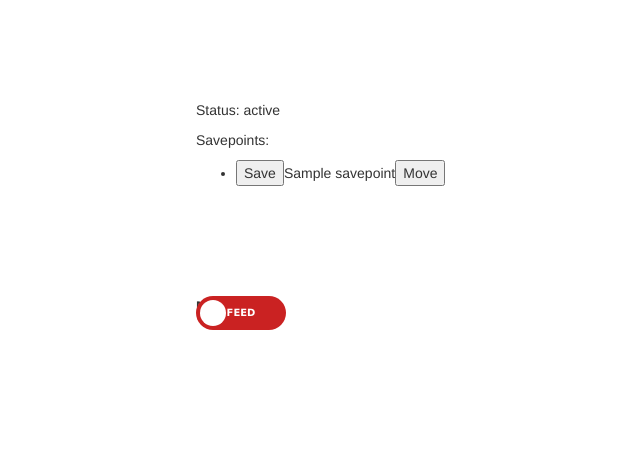
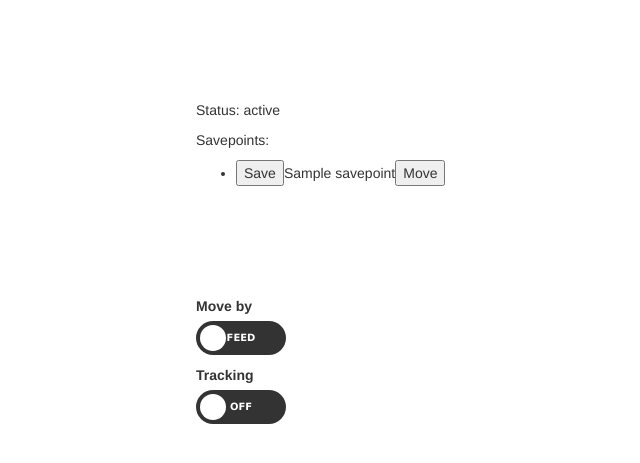
Before and after one commit to danielwould/robocamera, a Flask app: template web-ui/templates/index.html in a window 1280 px wide. Shown: the top 463 px of the page, without its empty margins (209-849 px from the left). Run offline with Flask 2, Linux system fonts and the light colour scheme; the template is opened without the code that fills it: most values are stand-ins (such as "Sample title", 1, 10 or a date in 2020); some libraries are stand-ins or nearby versions.

Commit message:
wiring up more toggles and options

```diff
--- a/web-ui/main.py
+++ b/web-ui/main.py
@@ -8,7 +8,7 @@ import socket
 import select
 import json
 
-HOST = '192.168.86.238'
+HOST = '192.168.86.37'
 SOCKET_LIST = []
 RECV_BUFFER = 4096
 PORT = 9009
@@ -23,7 +23,15 @@ def index():
     print("homepage")
     status=send_camera_request(json.dumps({"request":"status"}))
     savepoints= send_camera_request(json.dumps({"request":"savepoints"}))
-    return render_template('index.html', status_text=status, savepoints=savepoints)
+    toggle_state = send_camera_request(json.dumps({"request":"toggles"}))
+
+    print(toggle_state)
+    if toggle_state["move_mode"] == 1:
+        move_state="checked"
+    else:
+        move_state=""
+    values = send_camera_request(json.dumps({"request":"values"}))
+    return render_template('index.html', status_text=status, savepoints=savepoints, move_toggle=move_state, tracking_toggle="")
 
 
 @app.route("/save_savepoint" , methods = ['POST'])
@@ -33,11 +41,20 @@ def save_waypoint():
     response = send_camera_request(json.dumps({"update":"storepoint","savepoint_id":savepoint_id}))
     return response
 
-@app.route("/move_to_savepoint" , methods = ['POST'])
-def move_to_waypoint():
+@app.route("/toggle_moveby" , methods = ['POST'])
+def toggle_move_mode():
     data = request.get_json()
-    savepoint_id = data['savepoint_id']
-    response = send_camera_request(json.dumps({"action":"movepoint","savepoint_id":savepoint_id}))
+    state = data['state']
+    print("toggle state {}".format(state))
+    response = send_camera_request(json.dumps({"toggle":"move_mode"}))
+    return response
+
+@app.route("/toggle_tracking" , methods = ['POST'])
+def toggle_tracking():
+    data = request.get_json()
+    state = data['state']
+    print("toggle state {}".format(state))
+    response = send_camera_request(json.dumps({"toggle":"tracking_mode"}))
     return response
 
 
--- a/web-ui/static/css/toggles.css
+++ b/web-ui/static/css/toggles.css
@@ -14,7 +14,7 @@
     left: 0;
     right: 0;
     bottom: 0;
-    background-color: #ca2222;
+    background-color: #333333;
     -webkit-transition: .4s;
     transition: .4s;
   }
@@ -32,7 +32,7 @@
   }
 
   input:checked + .slider {
-    background-color: #2ab934;
+    background-color: #ffcc33;
   }
 
   input:focus + .slider {
@@ -62,6 +62,11 @@
     font-family: Verdana, sans-serif;
   }
 
+  .label-block {
+    display: block;
+    margin-bottom: 5px;
+  }
+
   input:checked+ .slider .on
   {display: block;}
 
--- a/web-ui/templates/index.html
+++ b/web-ui/templates/index.html
@@ -26,13 +26,25 @@
     </div>
     <div class=container id=toggles>
       <!-- Rounded switch -->
-      <label class="switch">
-        <input type="checkbox">
-         <label for="movetype">Move By</label>
+      <label class="label-block" for="moveby">Move by</label>
+      <label class="switch" id="moveby">
+        <input type="checkbox" onclick='handleMoveBy(this);' {{ move_toggle }}>
+
          <div class="slider round">
           <!--ADDED HTML -->
           <span class="on">TIME</span>
           <span class="off">FEED</span>
+          <!--END-->
+         </div>
+      </label>
+      <label class="label-block" for="tracking">Tracking</label>
+      <label class="switch" id="tracking">
+        <input type="checkbox" onclick='handleTracking(this);' {{ tracking_toggle }}>
+
+         <div class="slider round">
+          <!--ADDED HTML -->
+          <span class="on">ON</span>
+          <span class="off">OFF</span>
           <!--END-->
          </div>
       </label>
@@ -66,6 +78,32 @@
             });
             console.log('Completed!', response);
         };
+        function handleMoveBy(cb) {
+           console.log("move toggled  "+cb.checked)
+           const response = fetch('/toggle_moveby', {
+                method: 'post',
+                headers: {
+                  'Accept': 'application/json',
+                  'Content-Type': 'application/json'
+                },
+                body: JSON.stringify({
+                    "state": cb.checked
+                })
+            });
+        }
+        function handleTracking(cb) {
+           console.log("tracking toggled  "+cb.checked)
+           const response = fetch('/toggle_tracking', {
+                method: 'post',
+                headers: {
+                  'Accept': 'application/json',
+                  'Content-Type': 'application/json'
+                },
+                body: JSON.stringify({
+                    "state": cb.checked
+                })
+            });
+        }
         </script>
 </body>
 </html>
```
Also changed, not shown: RobotCamera.py (+68 -64 lines).
